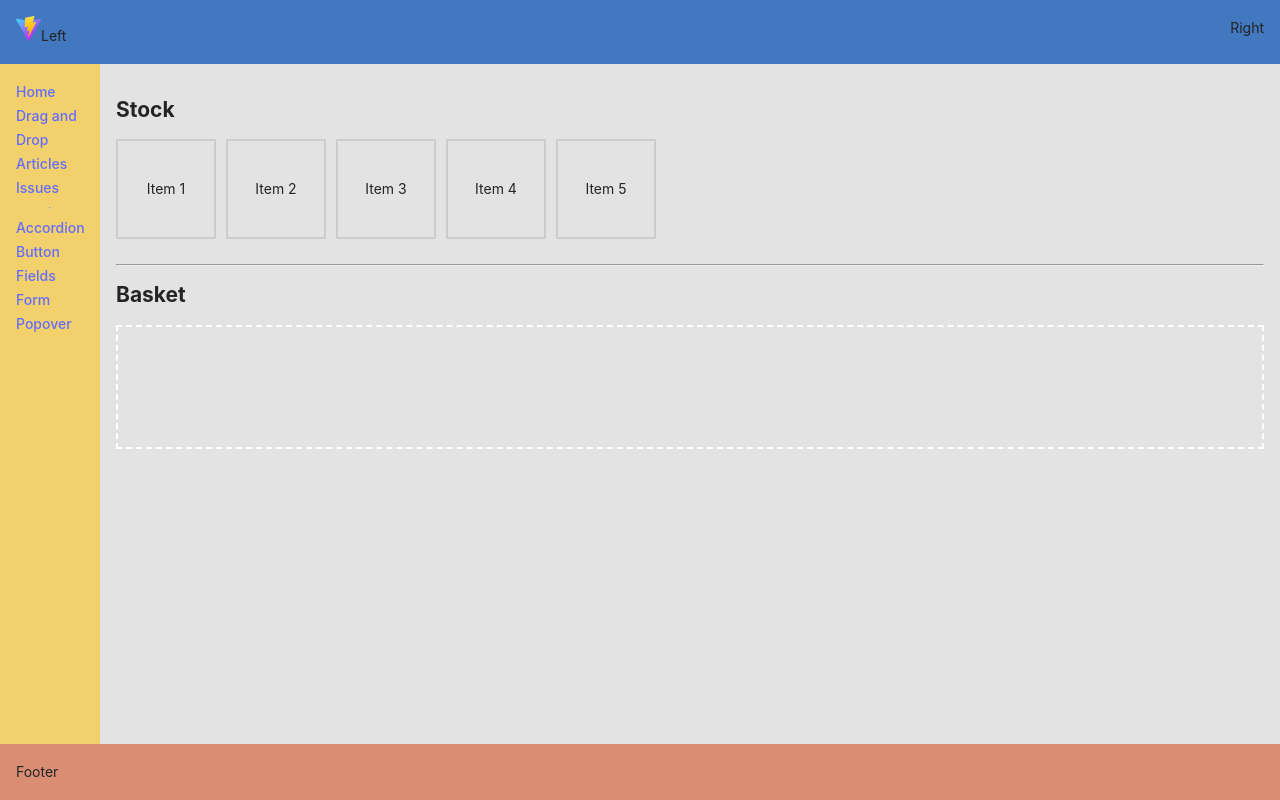
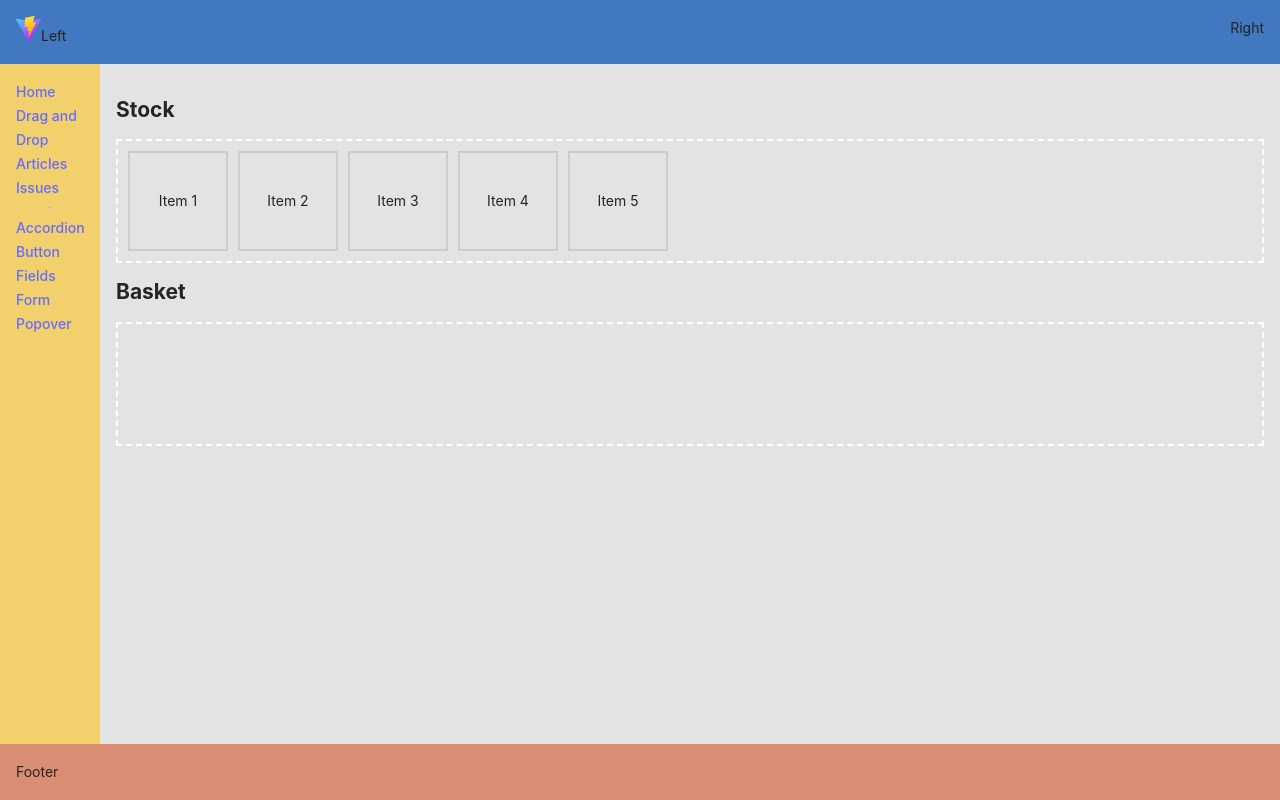
Before and after one commit to atwright147/react-playground, a React (Vite) app: page /drag-and-drop in a window 1280 px wide. Built offline with nearby package versions, Linux system fonts and the light colour scheme.

Commit message:
update styles

```diff
--- a/src/routes/DragAndDrop/DragAndDrop.module.scss
+++ b/src/routes/DragAndDrop/DragAndDrop.module.scss
@@ -1,9 +1,3 @@
-.stock {
-  display: flex;
-  gap: 10px;
-  margin-bottom: 25px;
-}
-
 .itemCard {
   display: flex;
   justify-content: center;
@@ -13,7 +7,7 @@
   border: 2px solid #ccc;
   box-sizing: border-box;
 }
-
+.stock,
 .basket {
   min-height: 100px;
   border: 2px dashed white;
--- a/src/routes/DragAndDrop/DragAndDrop.tsx
+++ b/src/routes/DragAndDrop/DragAndDrop.tsx
@@ -75,8 +75,6 @@ export const Basket = (): JSX.Element => {
         {stock.map((item) => <ItemCard draggable key={item.id} id={item.id} name={item.name} />)}
       </div>
 
-      <hr />
-
       <h2>Basket</h2>
       <div className={styles.basket} ref={dropRef}>
         {basket.map((item) => <ItemCard key={item.id} id={item.id} name={item.name} />)}
```
